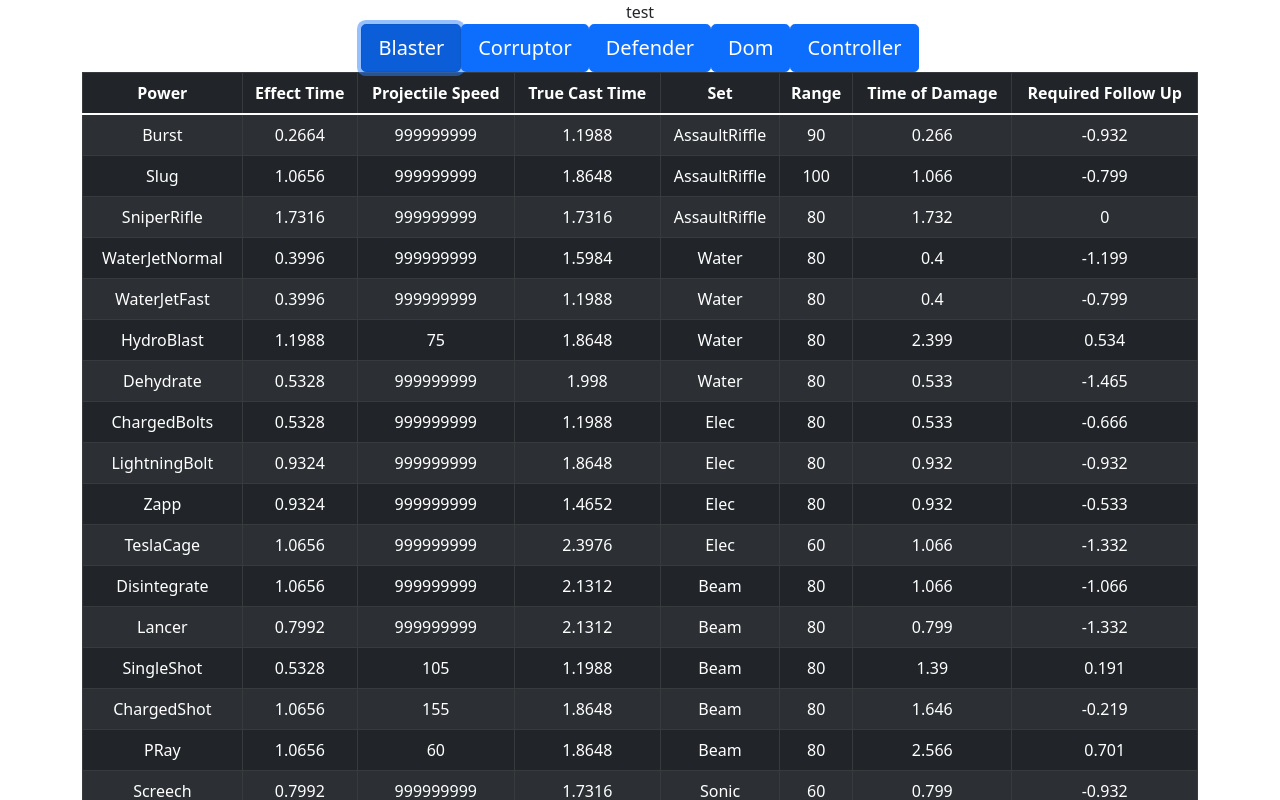
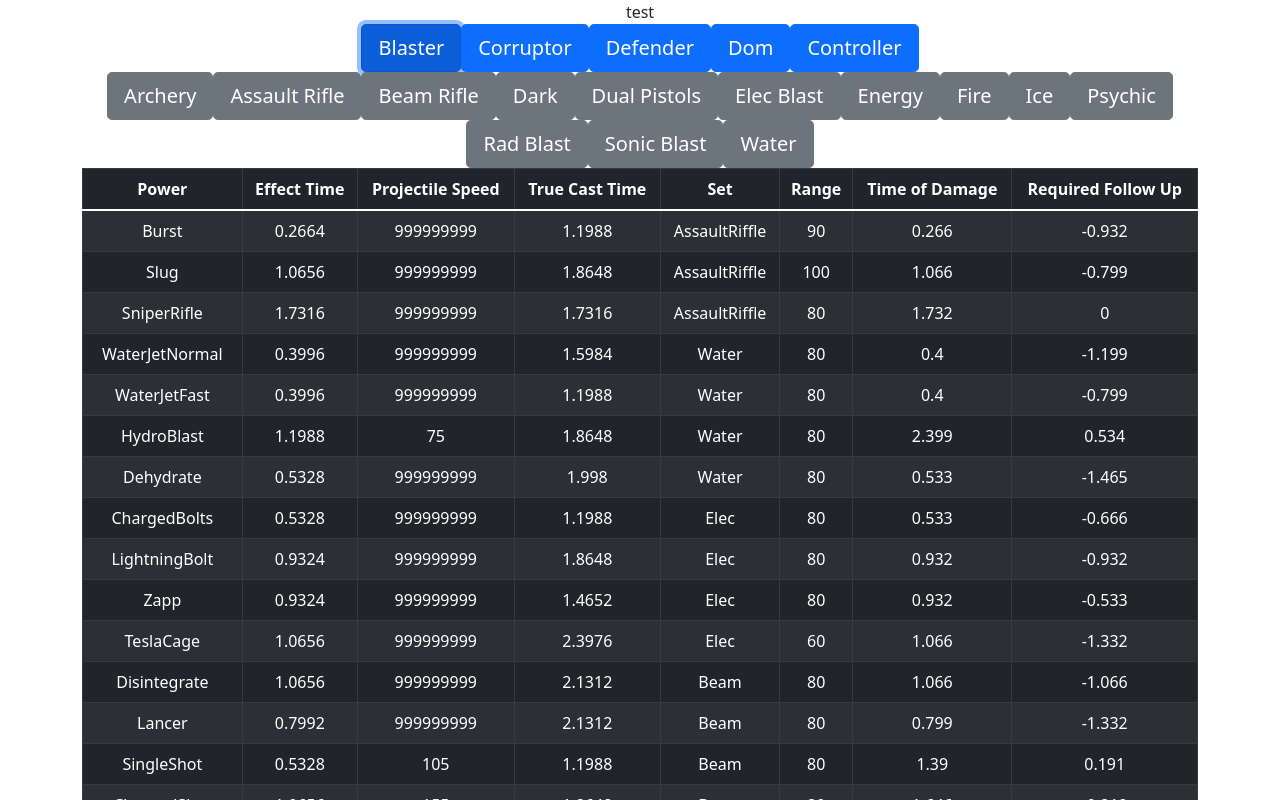
Before and after one commit to SFoxGit/offtimings, a React (Create React App) app: page / in a window 1280 px wide. Both pictures are taken after a click on the button "Blaster". Shown: the top 800 px of the page. Built offline with nearby package versions, Linux system fonts and the light colour scheme.

Commit message:
primary select for BCD

```diff
--- a/src/components/Table/table.jsx
+++ b/src/components/Table/table.jsx
@@ -6,15 +6,44 @@ import { Container, Row, Button, Col } from 'react-bootstrap';
 export default function AttacksTable() {
   const [powers, setPowers] = useState([])
   const [archtype, setArchtype] = useState()
+  const [primary, setPrimary] = useState()
 
   const selectArchtype = (filter) => {
+    setPrimary()
     console.log(filter)
     let arr = attacks.filter(function(power) {
       return power[13].includes(filter)
     })
-    console.log(arr)
     setPowers(arr)
+    setArchtype(filter)
   }
+
+  const selectPrimary = (filter) => {
+    if (!primary) {
+
+      let arr = powers.filter(function(power) {
+        return power[8] === filter
+      })
+      console.log(arr)
+      setPowers(arr)
+      setPrimary(filter)
+    } else {
+      let arr = attacks.filter(function(power) {
+        return power[13].includes(archtype)
+      })
+      setPowers(arr)
+      let filterArr = arr.filter(function(power) {
+        return power[8] === filter
+      })
+      setPowers(filterArr)
+      setPrimary(filter)
+    }
+  }
+
+  const selectSecondary = (filter) => {
+
+  }
+
   useEffect(() => {
     setPowers(attacks)
   }, [setPowers])
@@ -29,6 +58,28 @@ export default function AttacksTable() {
           <Button size="lg" variant="primary" onClick={() => selectArchtype("controller")}>Controller</Button>
         </Col>
       </Row>
+      {archtype === "blaster" || archtype === "corruptor" || archtype === "defender" ?
+      <Row>
+        <Col>
+        <Button size="lg" variant="secondary" onClick={() => selectPrimary("Archery")}>Archery</Button>
+        <Button size="lg" variant="secondary" onClick={() => selectPrimary("AssaultRiffle")}>Assault Rifle</Button>
+        <Button size="lg" variant="secondary" onClick={() => selectPrimary("Beam")}>Beam Rifle</Button>
+        <Button size="lg" variant="secondary" onClick={() => selectPrimary("Dark")}>Dark</Button>
+        <Button size="lg" variant="secondary" onClick={() => selectPrimary("DP")}>Dual Pistols</Button>
+        <Button size="lg" variant="secondary" onClick={() => selectPrimary("Elec")}>Elec Blast</Button>
+        <Button size="lg" variant="secondary" onClick={() => selectPrimary("Energy")}>Energy</Button>
+        <Button size="lg" variant="secondary" onClick={() => selectPrimary("Fire")}>Fire</Button>
+        <Button size="lg" variant="secondary" onClick={() => selectPrimary("Ice")}>Ice</Button>
+        <Button size="lg" variant="secondary" onClick={() => selectPrimary("Psy")}>Psychic</Button>
+        <Button size="lg" variant="secondary" onClick={() => selectPrimary("RadBlast")}>Rad Blast</Button>
+        <Button size="lg" variant="secondary" onClick={() => selectPrimary("Sonic")}>Sonic Blast</Button>
+        <Button size="lg" variant="secondary" onClick={() => selectPrimary("Water")}>Water</Button>
+        </Col>
+      </Row>
+      :
+      null
+      }
+
       <Table striped bordered hover variant="dark">
         <thead>
           <tr>
--- a/src/data.js
+++ b/src/data.js
@@ -31,10 +31,10 @@ const attacks = [
   ['DualWield', 20, 20, 0.666, 150, 50, 52, 1.8648, 'DP', 80, 1.266, -0.599, 'primary', ['blaster', 'corruptor', 'defender']],
   ['PiercingRounds', 50, 52, 1.7316, 999999999, 75, 76, 2.664, 'DP', 80, 1.732, -0.932, 'primary', ['blaster', 'corruptor', 'defender']],
   ['ExecutionersShot', 39, 40, 1.332, 150, 50, 52, 1.8648, 'DP', 80, 1.932, 0.067, 'primary', ['blaster', 'corruptor', 'defender']],
-  ['SnapShot', 22, 24, 0.7992, 300, 30, 32, 1.1988, 'Arch', 80, 1.099, -0.100, 'primary', ['blaster', 'corruptor', 'defender']],
-  ['AimedShot', 24, 24, 0.7992, 300, 50, 52, 1.8648, 'Arch', 80, 1.099, -0.766, 'primary', ['blaster', 'corruptor', 'defender']],
-  ['RangedShot', 24, 24, 0.7992, 300, 50, 52, 1.8648, 'Arch', 80, 1.099, -0.766, 'primary', ['blaster', 'corruptor', 'defender']],
-  ['BlazingArrow', 48, 48, 1.5984, 300, 55, 56, 1.998, 'Arch', 80, 1.898, -0.100, 'primary', ['blaster', 'corruptor', 'defender']],
+  ['SnapShot', 22, 24, 0.7992, 300, 30, 32, 1.1988, 'Archery', 80, 1.099, -0.100, 'primary', ['blaster', 'corruptor', 'defender']],
+  ['AimedShot', 24, 24, 0.7992, 300, 50, 52, 1.8648, 'Archery', 80, 1.099, -0.766, 'primary', ['blaster', 'corruptor', 'defender']],
+  ['RangedShot', 24, 24, 0.7992, 300, 50, 52, 1.8648, 'Archery', 80, 1.099, -0.766, 'primary', ['blaster', 'corruptor', 'defender']],
+  ['BlazingArrow', 48, 48, 1.5984, 300, 55, 56, 1.998, 'Archery', 80, 1.898, -0.100, 'primary', ['blaster', 'corruptor', 'defender']],
   ['SniperBlast', 28, 28, 0.9324, 210, 40, 40, 1.4652, 'Energy', 80, 1.361, -0.104, 'primary', ['blaster', 'corruptor', 'defender']],
   ['PowerBolt', 25, 28, 0.9324, 90, 30, 32, 1.1988, 'Energy', 80, 1.932, 0.734, 'primary', ['blaster', 'corruptor', 'defender']],
   ['PowerBurst', 33, 36, 1.1988, 90, 60, 60, 2.1312, 'Energy', 80, 2.199, 0.068, 'primary', ['blaster', 'corruptor', 'defender']],
@@ -49,9 +49,9 @@ const attacks = [
   ['MentalBlast', 25, 28, 0.9324, 51, 50, 52, 1.8648, 'Psy', 100, 2.697, 0.832, 'primary', ['blaster', 'corruptor', 'defender']],
   ['PsionicDart', 25, 28, 0.9324, 51, 30, 32, 1.1988, 'Psy', 100, 2.697, 1.498, 'primary', ['blaster', 'corruptor', 'defender']],
   ['WillDomination', 50, 52, 1.7316, 51, 33, 36, 1.332, 'Psy', 100, 3.496, 2.164, 'primary', ['blaster', 'corruptor', 'defender']],
-  ['XRayBeam', 32, 32, 1.0656, 999999999, 50, 52, 1.8648, 'Rad', 80, 1.066, -0.799, 'primary', ['blaster', 'corruptor', 'defender']],
-  ['Cosmic', 35, 36, 1.1988, 75, 62, 64, 2.2644, 'Rad', 80, 2.399, 0.134, 'primary', ['blaster', 'corruptor', 'defender']],
-  ['Proton', 25, 28, 0.9324, 60, 40, 40, 1.4652, 'Rad', 80, 2.432, 0.967, 'primary', ['blaster', 'corruptor', 'defender']],
+  ['XRayBeam', 32, 32, 1.0656, 999999999, 50, 52, 1.8648, 'RadBlast', 80, 1.066, -0.799, 'primary', ['blaster', 'corruptor', 'defender']],
+  ['Cosmic', 35, 36, 1.1988, 75, 62, 64, 2.2644, 'RadBlast', 80, 2.399, 0.134, 'primary', ['blaster', 'corruptor', 'defender']],
+  ['Proton', 25, 28, 0.9324, 60, 40, 40, 1.4652, 'RadBlast', 80, 2.432, 0.967, 'primary', ['blaster', 'corruptor', 'defender']],
   ['EchoChamber', 17, 20, 0.666, 60, 50, 52, 1.8648, 'SonicManip', 60, 2.166, 0.301, 'secondary', ['blaster']],
   ['ChokingPowder', 23, 24, 0.7992, 51, 32, 32, 1.1988, 'Ninja', 60, 2.564, 1.365, 'secondary', ['blaster']],
   ['IceArrow', 25, 28, 0.9324, 210, 50, 52, 1.8648, 'TactArrow', 60, 1.361, -0.504, 'secondary', ['blaster']],
```
